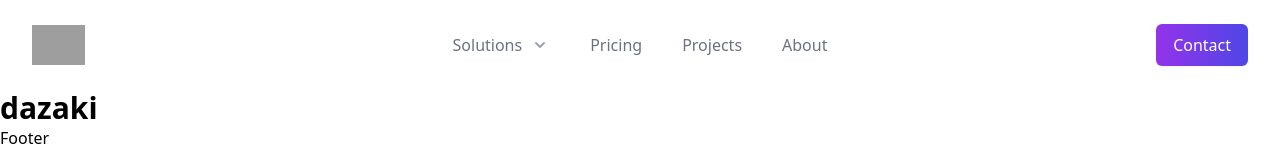
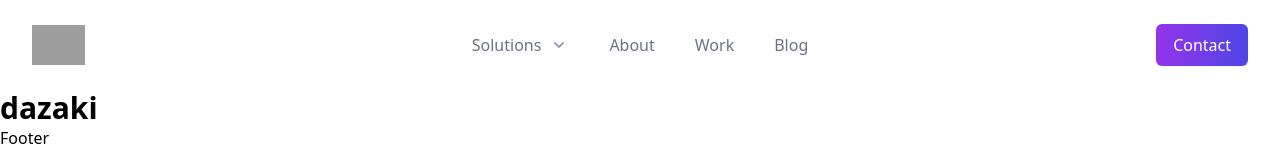
Before and after one commit to aymanoid/dazaki-web, a Next.js app: page / in a window 1280 px wide. Shown: the top 160 px of the page. Built offline with nearby package versions, Linux system fonts and the light colour scheme; grey boxes are pictures that could not be loaded.

Commit message:
make about, work, and blog links

```diff
--- a/components/Header.jsx
+++ b/components/Header.jsx
@@ -129,19 +129,19 @@ const Header = () => {
               href="#"
               className="text-base font-medium text-gray-500 hover:text-gray-900"
             >
-              Pricing
+              About
             </a>
             <a
               href="#"
               className="text-base font-medium text-gray-500 hover:text-gray-900"
             >
-              Projects
+              Work
             </a>
             <a
               href="#"
               className="text-base font-medium text-gray-500 hover:text-gray-900"
             >
-              About
+              Blog
             </a>
           </Popover.Group>
           <div className="hidden items-center justify-end md:flex md:flex-1 lg:w-0">
```
